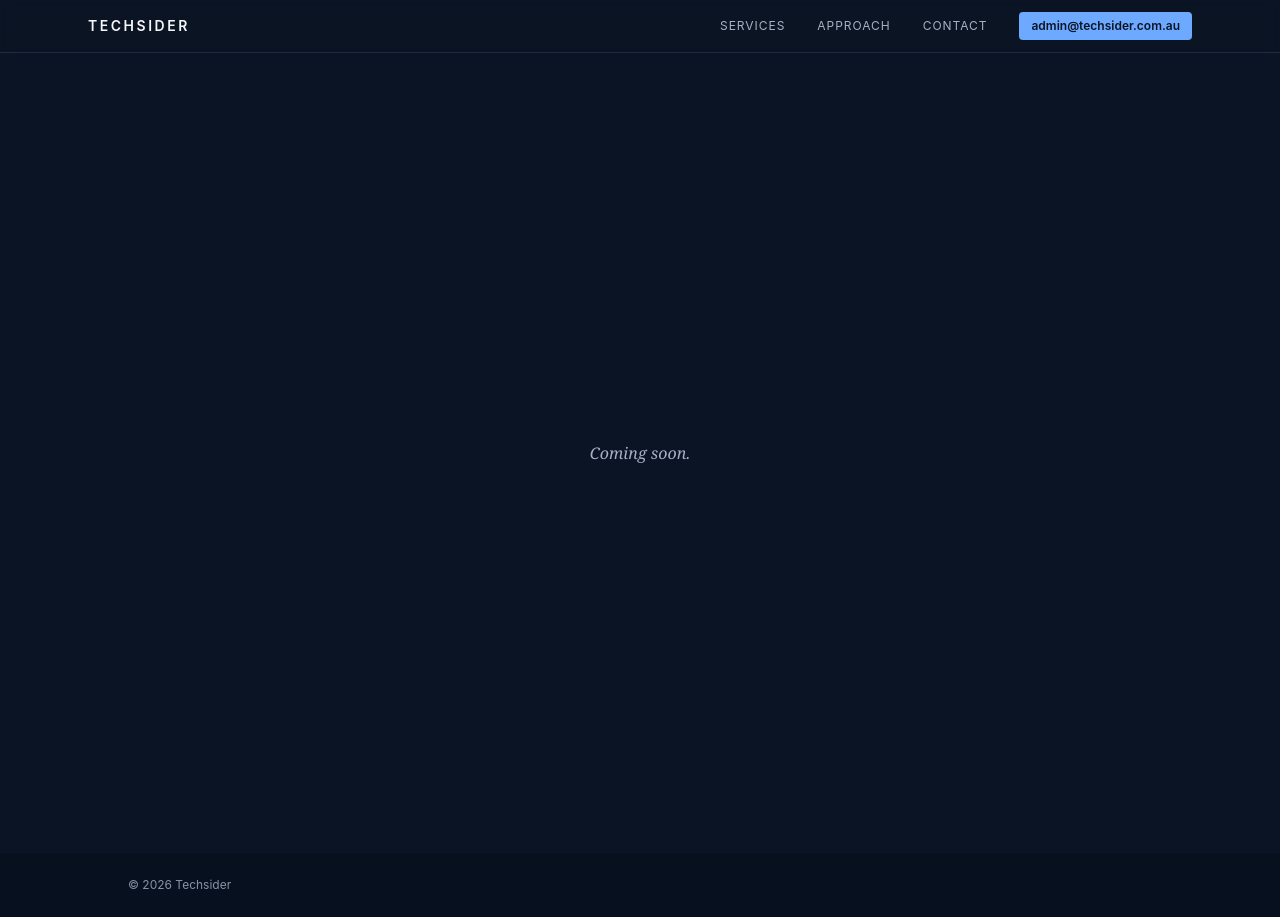
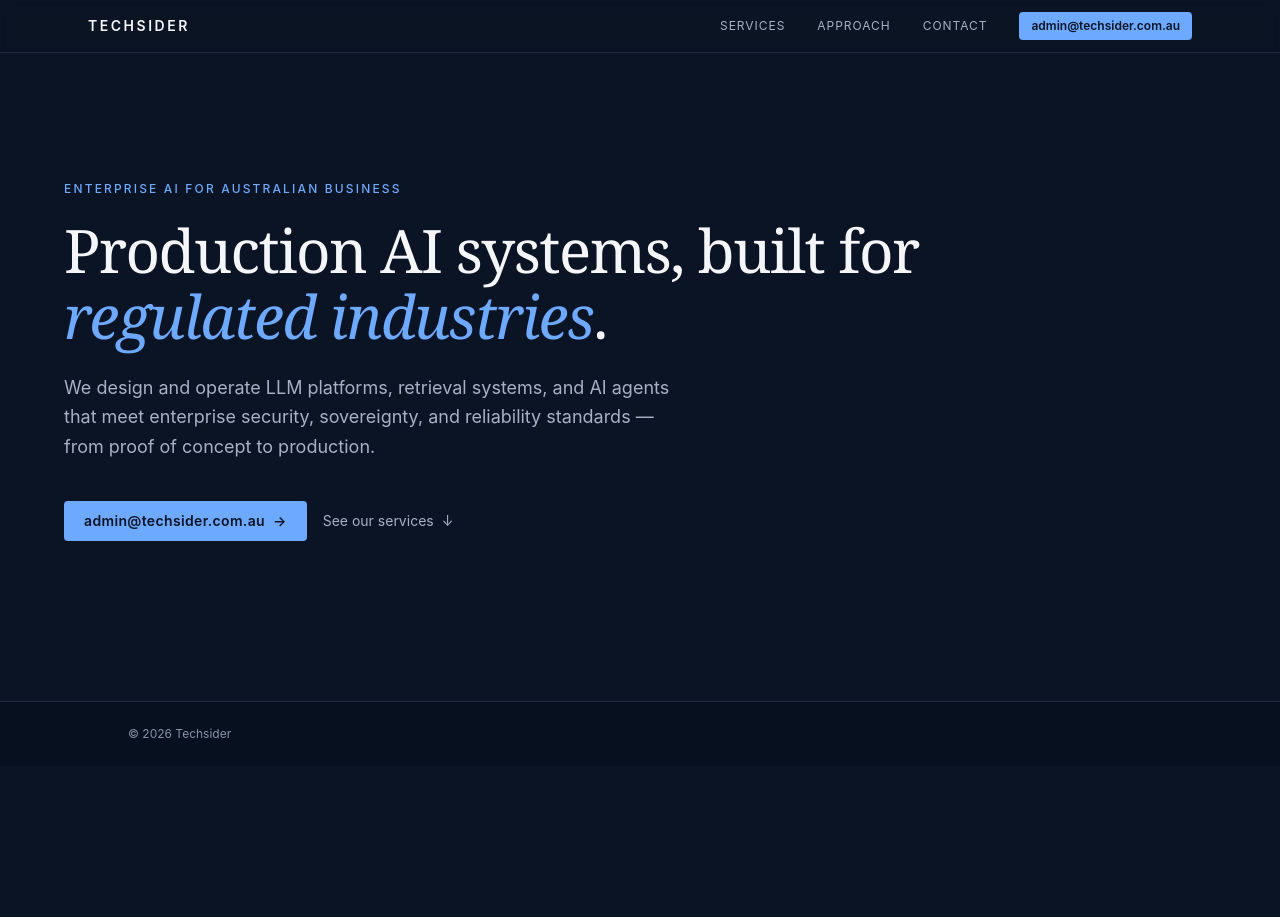
Before and after one commit to TechsiderAU/techsider.com.au, an Astro site: page / in a window 1280 px wide. After the commit the page ends 800 px from the top, so only its background shows below. Built offline with nearby package versions, Linux system fonts and the light colour scheme; Astro itself is replaced by a stand-in of ours.

Commit message:
feat: hero section with serif headline and mailto cta

```diff
--- /dev/null
+++ b/src/components/Hero.astro
@@ -0,0 +1,27 @@
+---
+---
+<section class="px-6 pt-24 pb-32 md:pt-32 md:pb-40 border-b border-border">
+  <div class="max-w-6xl mx-auto">
+    <p class="text-xs uppercase tracking-[0.18em] text-accent font-medium mb-5">
+      Enterprise AI for Australian business
+    </p>
+    <h1 class="font-serif font-normal text-4xl md:text-6xl leading-[1.1] tracking-tight text-text max-w-[28ch] mb-6">
+      Production AI systems, built for <em class="italic text-accent">regulated industries</em>.
+    </h1>
+    <p class="text-text-mute text-base md:text-lg leading-relaxed max-w-[55ch] mb-10">
+      We design and operate LLM platforms, retrieval systems, and AI agents that meet enterprise security, sovereignty, and reliability standards — from proof of concept to production.
+    </p>
+    <div class="flex flex-wrap items-center gap-4">
+      <a href="mailto:admin@techsider.com.au"
+         class="inline-flex items-center gap-2 bg-accent text-accent-ink px-5 py-2.5 rounded text-sm font-semibold tracking-wide hover:opacity-90 transition-opacity">
+        admin@techsider.com.au
+        <span aria-hidden="true">→</span>
+      </a>
+      <a href="#services"
+         class="inline-flex items-center gap-2 text-text-mute text-sm hover:text-text transition-colors">
+        See our services
+        <span aria-hidden="true">↓</span>
+      </a>
+    </div>
+  </div>
+</section>
--- a/src/pages/index.astro
+++ b/src/pages/index.astro
@@ -1,11 +1,10 @@
 ---
 import BaseLayout from "../layouts/BaseLayout.astro";
 import Nav from "../components/Nav.astro";
+import Hero from "../components/Hero.astro";
 ---
 
 <BaseLayout>
   <Nav />
-  <main class="min-h-screen flex items-center justify-center">
-    <p class="font-serif italic text-text-mute">Coming soon.</p>
-  </main>
+  <Hero />
 </BaseLayout>
```
